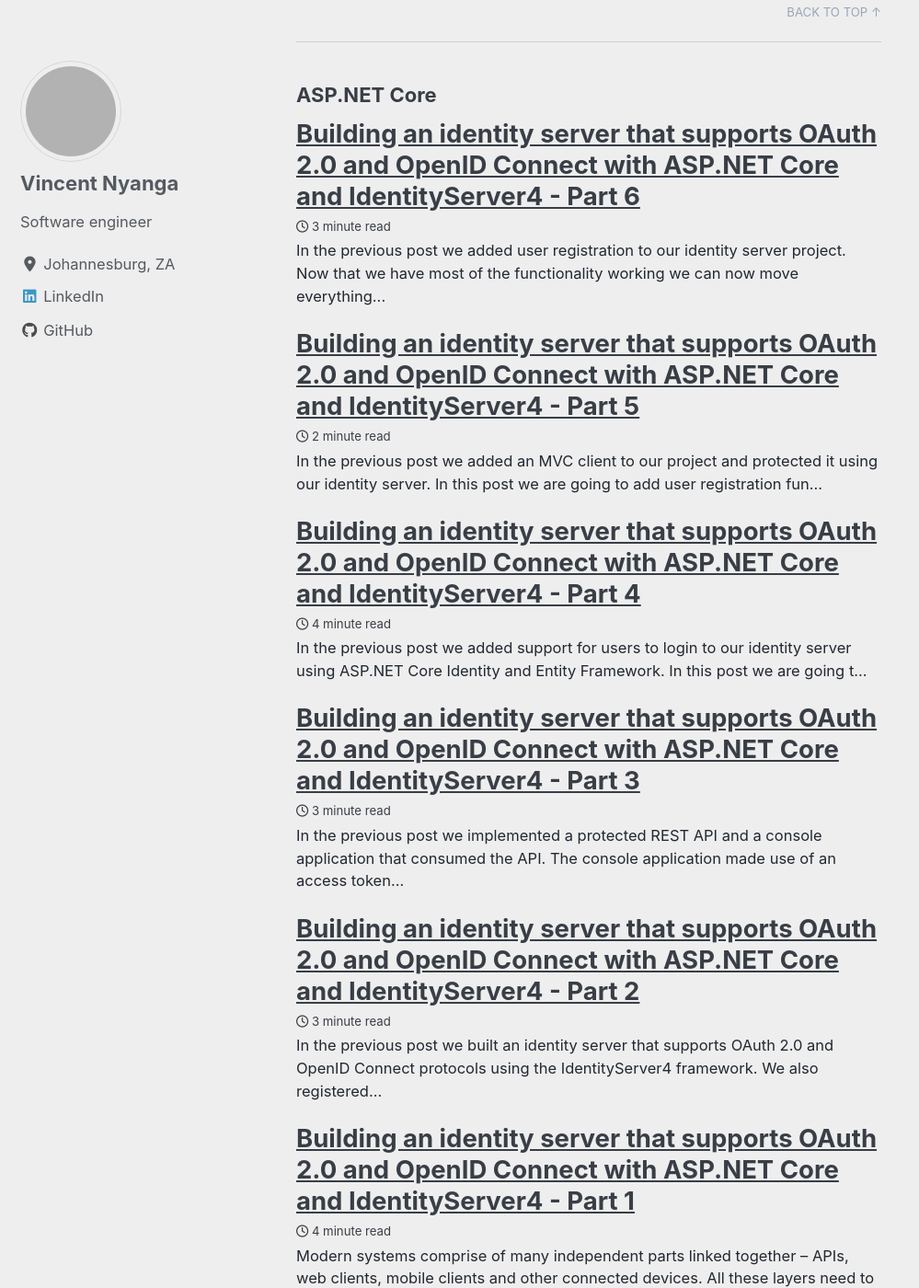
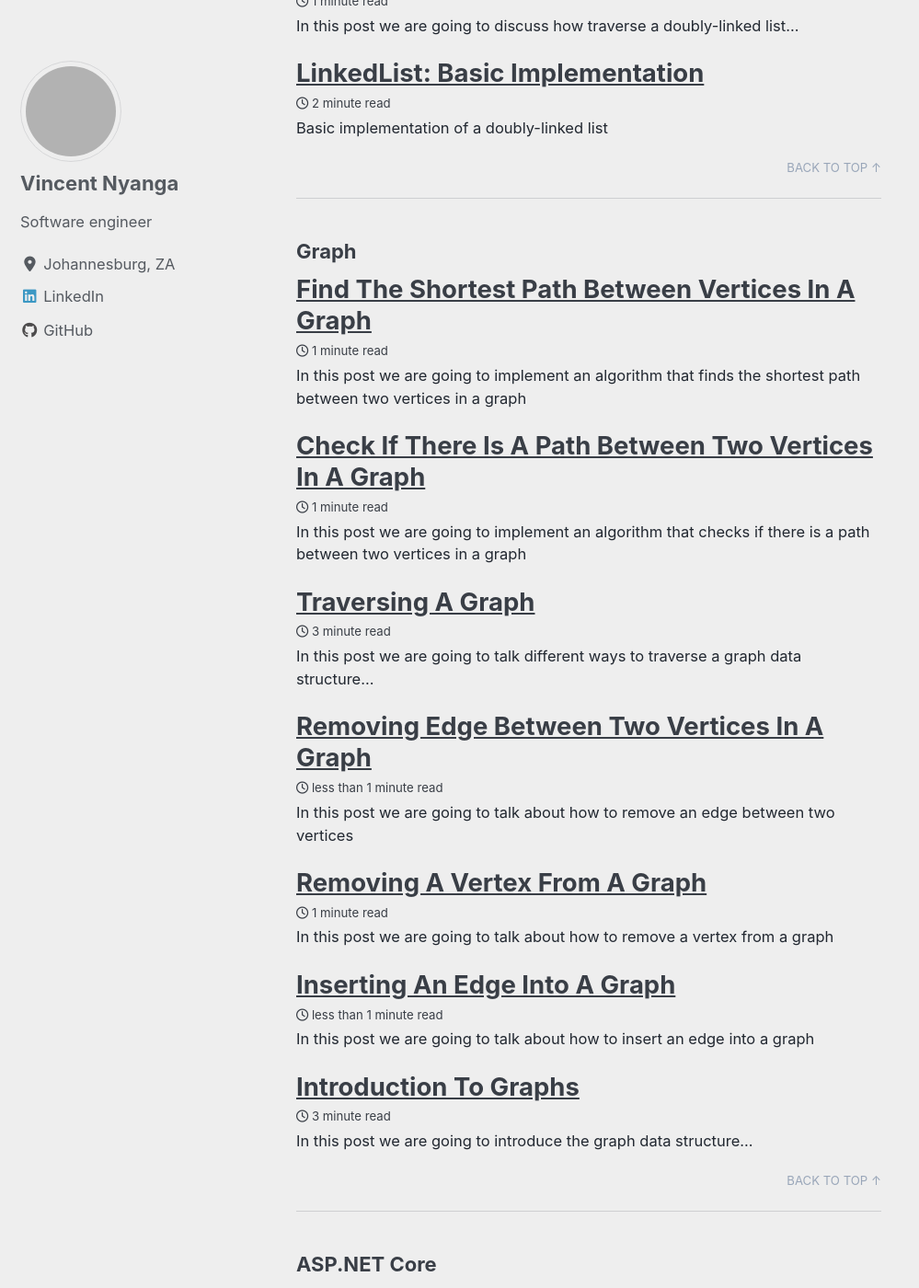
Before and after one commit to vince-nyanga/vince-nyanga.github.io, a Jekyll site: the page built from _pages/tag-archive.md, in a window 1280 px wide and 1400 px high, scrolled down 18240 px. Shown: the whole window at 92% size, without its empty margins (0-999 px from the left). Built offline with Jekyll 4.4.1, drawn with Linux system fonts in a browser that asks for light colours; cached includes are drawn as plain includes; nearby versions of some CDN libraries; some of the changed text lies outside the part shown; grey boxes are pictures that could not be loaded.

Commit message:
new post

````diff
--- a/_posts/2022-01-28-graph-check-path.md
+++ b/_posts/2022-01-28-graph-check-path.md
@@ -7,7 +7,7 @@
 tags: [Data Structures, Graph]
 ---
 
-In the [previous post]({{ site.baseurl}}/graph-traversal) we spoke about two different ways to traverse a graph. In this post we are going to talk about how we can check if there is a path between two vertices in a graph.
+In the [previous post]({{ site.baseurl}}/graph-traversal) we spoke about two different ways to traverse a graph. In this post we are going to solve a [LeetCode](https://leetcode.com/problems/find-if-path-exists-in-graph/) problem (slightly edited) that requires us to check if a path exists between two vertices in a graph.
 
 ## Code
 
--- /dev/null
+++ b/_posts/2022-01-29-graph-shortest-path.md
@@ -0,0 +1,52 @@
+---
+title: "Find The Shortest Path Between Vertices In A Graph"
+excerpt: "In this post we are going to implement an algorithm that finds the shortest path between two vertices in a graph"
+header:
+  overlay_image: /images/code.jpeg
+date: 2022-01-29
+tags: [Data Structures, Graph]
+---
+
+In the [previous post]({{ site.baseurl}}/graph-check-path) we implemented an algorithm that checks if there is a path between two vertices in a graph. In this post we are going to implement an algorithm that finds the shortest path between two vertices in a graph.
+
+## The Problem
+
+Given a graph $$ G $$ return the smallest total number of edges between two vertices $$ a $$ and $$ b $$ -- the shortest path between the two vertices. If no path exists, return $$ -1 $$.
+
+## Solution
+
+To solve this problem we are going to use breadth first traversal. However, instead of just storing the vertices in our queue we are going to store a tuple that contains a vertex and its distance from the source vertex (the number of edges between them). As we enqueue a vertex's neighbors we should just make sure to increment the distance so that every neighbor has 1 more distance value than the current vertex. If we find the destination vertex then we just return the distance value. The time complexity for this algorithm is $$ O(n + k) $$ where $$ n $$ is the number of vertices and $$ k $$ is the number of edges in the graph. The space complexity is $$ O(n) $$. The code is similar to the one we used to check if there is a path between two vertices. Here it is:
+
+```csharp
+public int GetShortestPath(T source, T destination)
+{
+    if (!_adjacentList.ContainsKey(source) || !_adjacentList.ContainsKey(destination))
+    {
+        return -1;
+    }
+    Queue<(T Vertex, int Distance)> queue = new();
+    HashSet<T> visited = new();
+    queue.Enqueue((source, 0));
+
+    while (queue.Count > 0)
+    {
+        var (vertex, distance) = queue.Dequeue();
+        if (vertex.CompareTo(destination) == 0)
+        {
+            return distance;
+        }
+
+        if (!visited.Contains(vertex))
+        {
+            visited.Add(vertex);
+            foreach (var neigbor in _adjacentList[vertex])
+            {
+                queue.Enqueue((neigbor, distance + 1));
+
+        }
+    }
+    return -1;
+}
+```
+
+In this post we implemented an algorithm that finds the shortest path (if it exists) between two vertices in a graph. All the code is available on [GitHub](https://github.com/vince-nyanga/data-structures) if you want to check it out. Till next time thanks so much for taking your time to read.
````
Also changed, not shown: other parts of _posts/2022-01-28-graph-check-path.md (+1 -1 lines).
